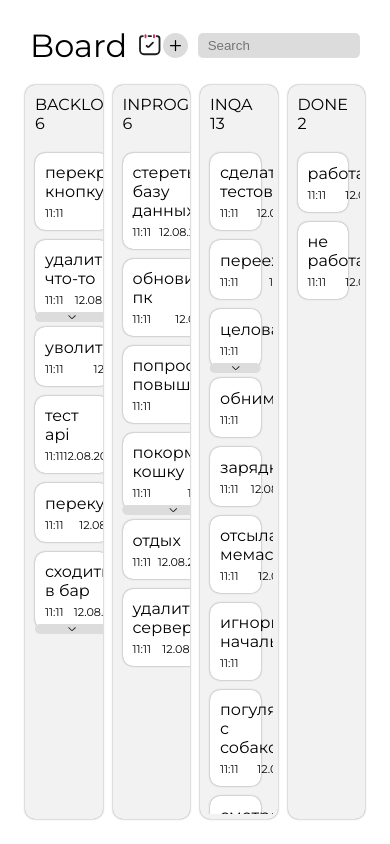
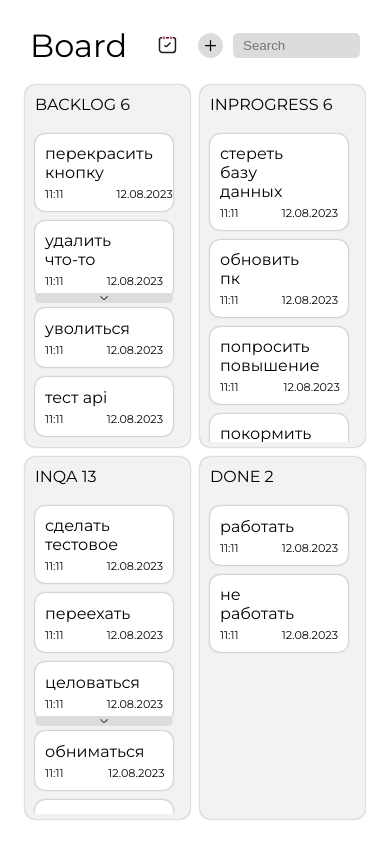
Before and after one commit to gra4evyakov/kanban, a Vue app: page / in a window 390 px wide. Built offline with nearby package versions, Linux system fonts and the light colour scheme.

Commit message:
add styles for adaptive

```diff
--- a/src/App.vue
+++ b/src/App.vue
@@ -97,6 +97,14 @@ const dragOptions = computed(() => {
   grid-template-rows: 1fr;
   column-gap: var(--section-gap);
 }
+
+@media screen and (max-width: 768px){
+  .sections {
+    grid-template-columns: repeat(2, 1fr);
+    grid-template-rows: repeat(2, 1fr);
+    row-gap: var(--section-gap);
+  }
+}
 .ghost {
   background: #fec1c1;
 }
--- a/src/components/AppSectionList.vue
+++ b/src/components/AppSectionList.vue
@@ -6,7 +6,8 @@
 
 <style scoped>
 .section-list {
-  overflow: hidden;
+  overflow-y: scroll;
+  overflow-x: hidden;
 
   padding: var(--section-padding);
 
@@ -15,10 +16,6 @@
   scrollbar-gutter: stable;
   /* -ms-overflow-style: none;
   scrollbar-width: none; */
-}
-
-.section-list:hover {
-  overflow-y: scroll;
 }
 
 .section-list::-webkit-scrollbar-track {
--- a/src/components/AppTools.vue
+++ b/src/components/AppTools.vue
@@ -21,6 +21,7 @@ defineProps({
 .tools {
   display: flex;
   align-items: center;
+  gap: 20px;
 
   padding: 5px 10px;
 }
--- a/src/components/UI/AppModal.vue
+++ b/src/components/UI/AppModal.vue
@@ -72,7 +72,6 @@ const getCurrentTime = (date) => {
   justify-content: center;
 
   width: 50%;
-  height: 50%;
   padding: 20px;
 
   border-radius: 15px;
```
